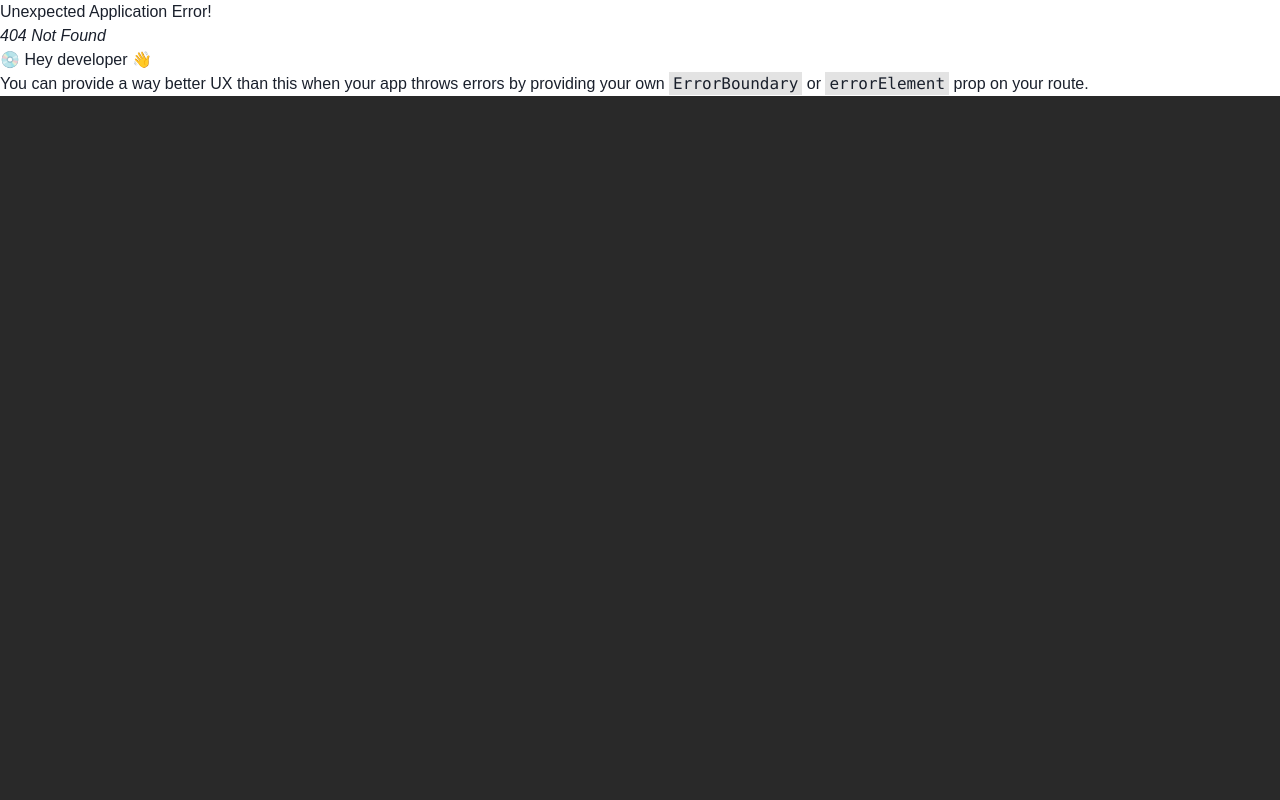
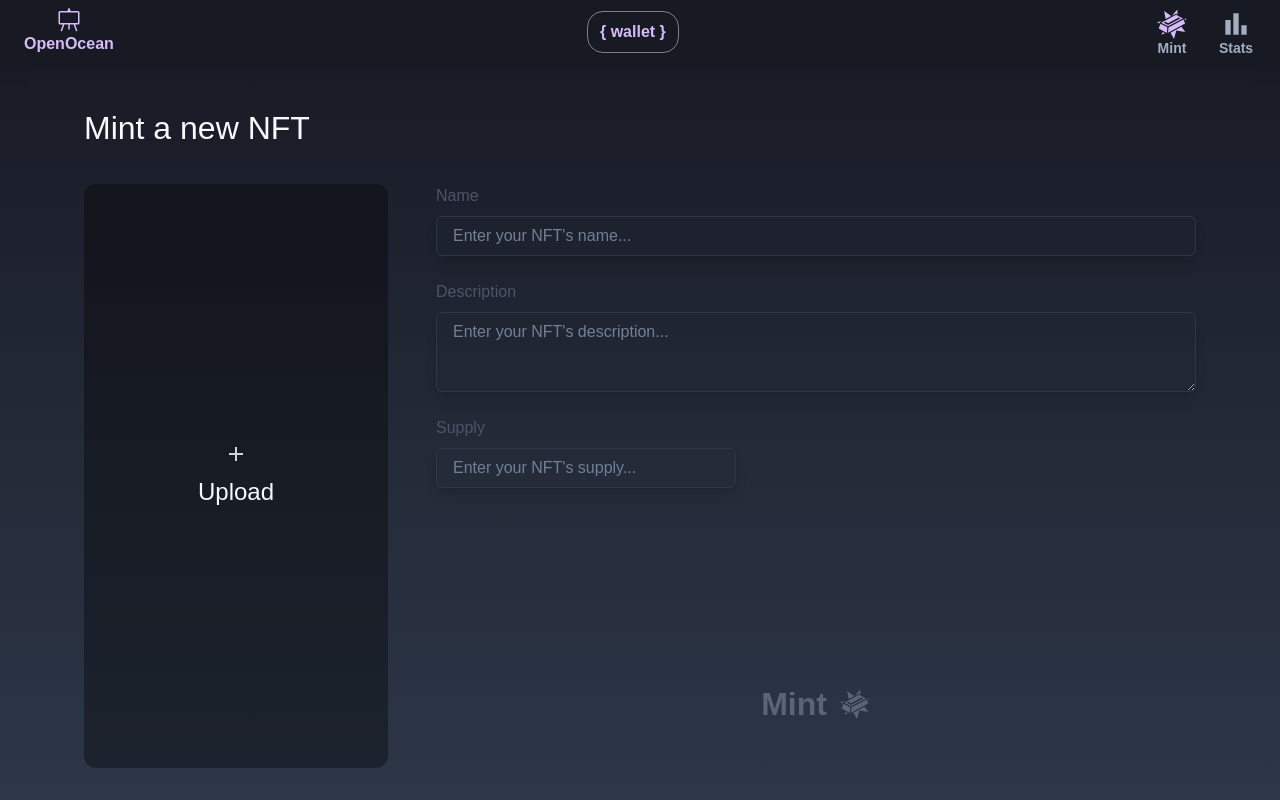
Before and after one commit to Molaryy/openocean, a React (Vite) app in the folder frontend/: page /mint in a window 1280 px wide. Before the commit this address had no page. Built offline with nearby package versions, Linux system fonts and the light colour scheme.

Commit message:
feat: minting form

```diff
--- a/frontend/package.json
+++ b/frontend/package.json
@@ -17,6 +17,7 @@
     "framer-motion": "^11.2.11",
     "react": "^18.2.0",
     "react-dom": "^18.2.0",
+    "react-hook-form": "^7.52.0",
     "react-icons": "^5.2.1",
     "react-router-dom": "^6.23.1",
     "zustand": "^4.5.2"
--- a/frontend/src/App.tsx
+++ b/frontend/src/App.tsx
@@ -6,6 +6,7 @@ import Home from "./pages";
 import StatsPage from "./pages/Stats";
 import NftPage from "./pages/Nfts";
 import CollectionsPage from "./pages/Collections";
+import MintPage from "./pages/Mint";
 
 function App() {
   const router = createBrowserRouter([
@@ -38,6 +39,11 @@ function App() {
           path: "/stats",
           element: <StatsPage />,
         },
+
+        {
+          path: "/mint",
+          element: <MintPage />,
+        },
         {
           path: "/nfts",
           element: <NftPage />,
--- /dev/null
+++ b/frontend/src/molecules/SingleUploadImage.tsx
@@ -0,0 +1,72 @@
+import {
+  Center,
+  chakra,
+  VStack,
+  ScaleFade,
+  Text,
+  Icon,
+  Image,
+  ChakraProps,
+  CenterProps,
+} from "@chakra-ui/react";
+import { FC, useState } from "react";
+import { MdAdd } from "react-icons/md";
+
+interface SingleUploadImageProps {
+  size?: ChakraProps["boxSize"];
+  rounded?: ChakraProps["rounded"];
+  onUpdateFile: (file: File) => void;
+}
+const SingleUploadImage: FC<SingleUploadImageProps & CenterProps> = ({
+  onUpdateFile,
+  ...props
+}) => {
+  const [uploadedFile, setUploadedFile] = useState<File | null>(null);
+
+  const handleFileChange = (event: { target: { files: FileList | null } }) => {
+    const file = event.target.files?.[0];
+    if (!file) return;
+    setUploadedFile(file);
+    onUpdateFile(file);
+  };
+
+  return (
+    <Center
+      as={chakra.label}
+      htmlFor="file"
+      cursor="pointer"
+      overflow="hidden"
+      position="relative"
+      {...props}
+    >
+      {uploadedFile ? (
+        <ScaleFade initialScale={0.9} in={uploadedFile !== null}>
+          <Image
+            w="100%"
+            h="100%"
+            src={URL.createObjectURL(uploadedFile)}
+            alt="Uploaded"
+          />
+        </ScaleFade>
+      ) : (
+        <Center position="absolute" w="100%" h="100%" transition="0.5s">
+          <VStack fontSize="24px" color="gray.300">
+            <Icon as={MdAdd} />
+            <Text>Upload</Text>
+          </VStack>
+        </Center>
+      )}
+
+      <chakra.input
+        required
+        style={{ display: "none" }}
+        type="file"
+        id="file"
+        name="file"
+        onChange={handleFileChange}
+      />
+    </Center>
+  );
+};
+
+export default SingleUploadImage;
--- /dev/null
+++ b/frontend/src/pages/Mint.tsx
@@ -0,0 +1,134 @@
+import {
+  Button,
+  FormControl,
+  FormLabel,
+  Icon,
+  Input,
+  Stack,
+  Text,
+  Textarea,
+  VStack,
+  chakra,
+  useToast,
+} from "@chakra-ui/react";
+import { FC } from "react";
+import SingleUploadImage from "../molecules/SingleUploadImage";
+import { colors } from "../theme";
+import { GiGoldBar } from "react-icons/gi";
+import { useForm } from "react-hook-form";
+import { useNavigate } from "react-router-dom";
+
+interface MintForm {
+  name: string;
+  description: string;
+  supply: number;
+  file: File;
+}
+
+const MintPage: FC = () => {
+  const {
+    handleSubmit,
+    register,
+    setValue,
+    watch,
+    formState: { errors },
+  } = useForm<MintForm>();
+
+  const watchFile = watch("file");
+
+  const toast = useToast();
+  const navigate = useNavigate();
+
+  const onSubmit = handleSubmit((data) => {
+    console.log(data);
+    toast({
+      colorScheme: "purple",
+      title: "NFT Minted",
+      description: "Your NFT has been minted successfully!",
+      status: "success",
+      duration: 5000,
+      isClosable: true,
+    });
+    navigate("/");
+  });
+
+  return (
+    <VStack align="start" w="100%" h="100%" spacing="32px">
+      <Text userSelect="none" fontSize="32px">
+        Mint a new NFT
+      </Text>
+      <Stack
+        flexDir={{
+          base: "column",
+          lg: "row",
+        }}
+        alignItems="stretch"
+        w="100%"
+        h="100%"
+        spacing="48px"
+        minW="300px"
+      >
+        <SingleUploadImage
+          w={{ base: "100%", lg: "40%" }}
+          h={{ base: "100px", lg: "100%" }}
+          bg="blackAlpha.500"
+          _hover={{ bg: "gray.900" }}
+          transition="0.5s"
+          borderRadius="12px"
+          onUpdateFile={(file: File) => setValue("file", file)}
+        />
+        <chakra.form onSubmit={onSubmit} w="100%" h="100%">
+          <VStack w="100%" justify="space-between" h="100%">
+            <VStack maxW="800px" w="100%" spacing="24px">
+              <FormControl isInvalid={!!errors.name}>
+                <FormLabel color="gray.600">Name</FormLabel>
+                <Input
+                  {...register("name", { required: true })}
+                  color="gray.300"
+                  placeholder="Enter your NFT's name..."
+                  boxShadow="lg"
+                  border={`1px solid ${colors.gray[700]}`}
+                />
+              </FormControl>
+              <FormControl isInvalid={!!errors.description}>
+                <FormLabel color="gray.600">Description</FormLabel>
+                <Textarea
+                  {...register("description", { required: true })}
+                  color="gray.300"
+                  placeholder="Enter your NFT's description..."
+                  boxShadow="lg"
+                  border={`1px solid ${colors.gray[700]}`}
+                />
+              </FormControl>
+              <FormControl isInvalid={!!errors.supply}>
+                <FormLabel color="gray.600">Supply</FormLabel>
+                <Input
+                  {...register("supply", { required: true })}
+                  maxW="300px"
+                  color="gray.300"
+                  placeholder="Enter your NFT's supply..."
+                  boxShadow="lg"
+                  type="number"
+                  border={`1px solid ${colors.gray[700]}`}
+                />
+              </FormControl>
+            </VStack>
+            <Button
+              isDisabled={!watchFile}
+              type="submit"
+              p="64px"
+              fontWeight="black"
+              fontSize="32px"
+              gap="12px"
+            >
+              Mint
+              <Icon as={GiGoldBar} />
+            </Button>
+          </VStack>
+        </chakra.form>
+      </Stack>
+    </VStack>
+  );
+};
+
+export default MintPage;
```
Also changed, not shown: 1 other file (tests, documents, lock files or other folders).
